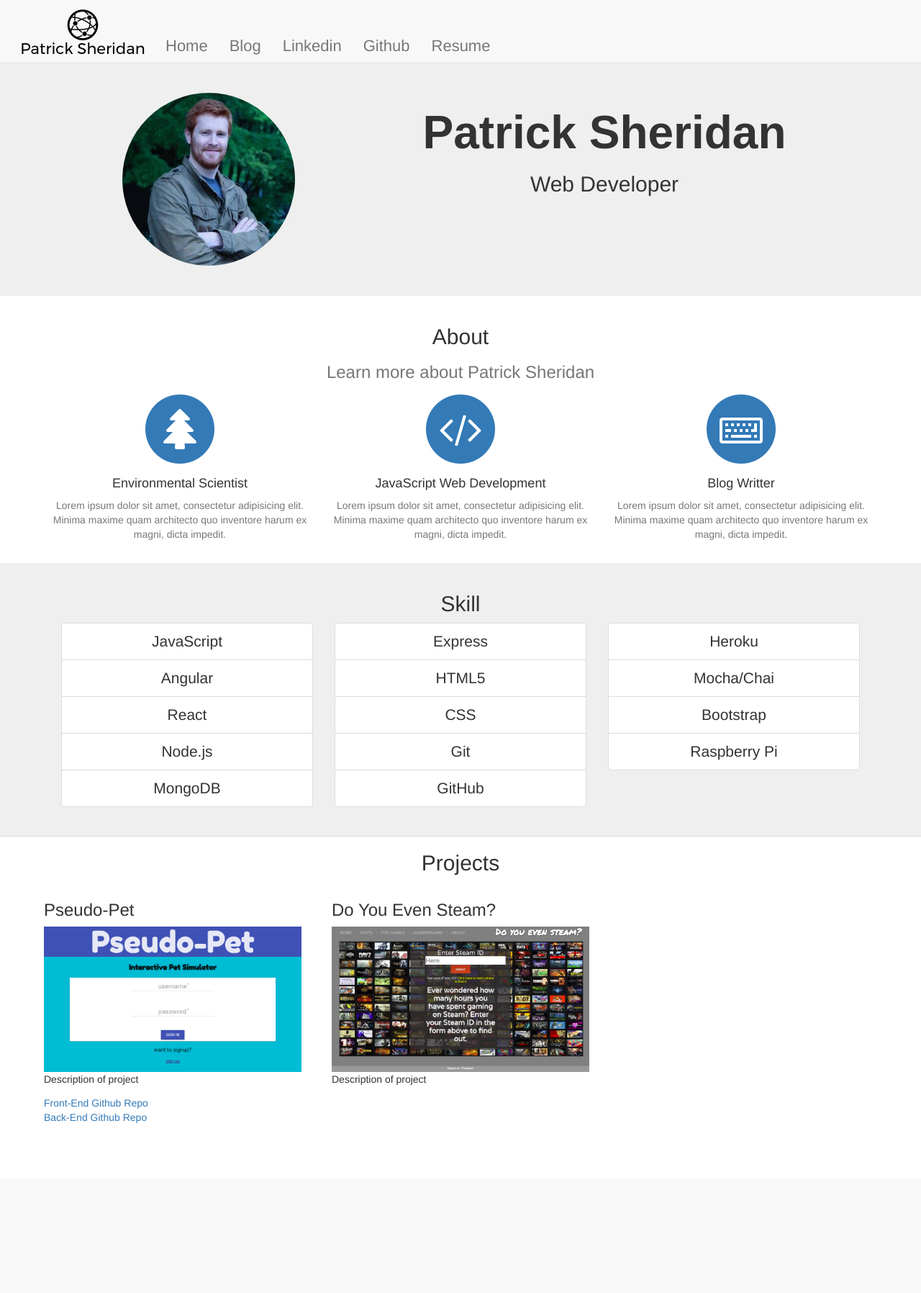
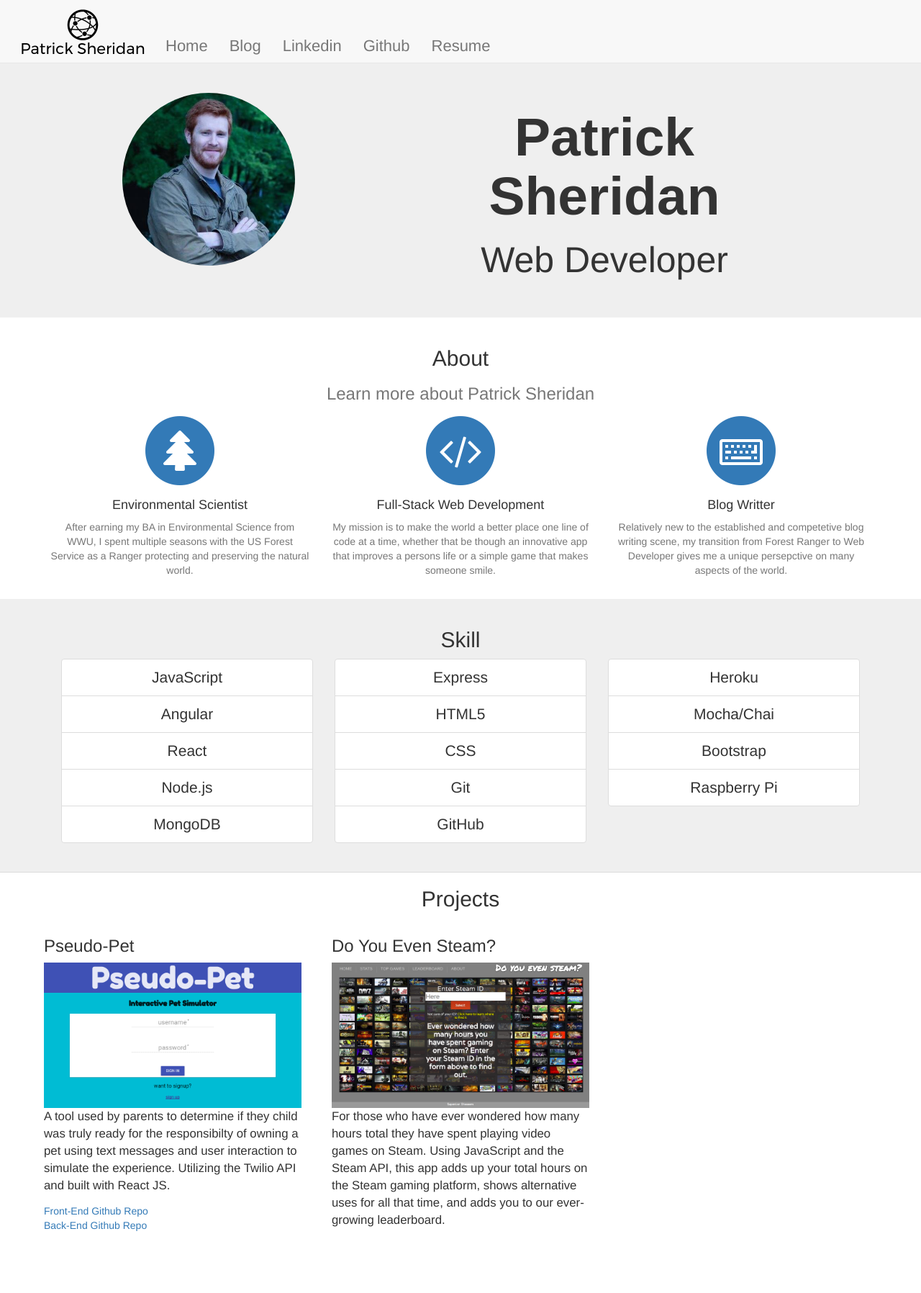
Before and after one commit to sheridp2/web-dev-portfolio, a PHP site: page / in a window 1280 px wide. Shown: the whole page at 72% size. Before the commit the page ends 1560 px from the top, so only its background shows below. Run offline with PHP 8.4, Linux system fonts and the light colour scheme; some libraries are stand-ins or nearby versions.

Commit message:
text added

```diff
--- a/public/index.html
+++ b/public/index.html
@@ -69,15 +69,15 @@
               <i class="fa fa-tree fa-stack-1x fa-inverse"></i>
             </span>
             <h4 class="service-heading">Environmental Scientist</h4>
-            <p class="text-muted">Lorem ipsum dolor sit amet, consectetur adipisicing elit. Minima maxime quam architecto quo inventore harum ex magni, dicta impedit.</p>
+            <p class="text-muted">After earning my BA in Environmental Science from WWU, I spent multiple seasons with the US Forest Service as a Ranger protecting and preserving the natural world.</p>
           </div>
           <div class="col-md-4">
             <span class="fa-stack fa-4x">
               <i class="fa fa-circle fa-stack-2x text-primary"></i>
               <i class="fa fa-code fa-stack-1x fa-inverse"></i>
             </span>
-            <h4 class="service-heading">JavaScript Web Development</h4>
-            <p class="text-muted">Lorem ipsum dolor sit amet, consectetur adipisicing elit. Minima maxime quam architecto quo inventore harum ex magni, dicta impedit.</p>
+            <h4 class="service-heading">Full-Stack Web Development</h4>
+            <p class="text-muted">My mission is to make the world a better place one line of code at a time, whether that be though an innovative app that improves a persons life or a simple game that makes someone smile.</p>
           </div>
           <div class="col-md-4">
             <span class="fa-stack fa-4x">
@@ -85,7 +85,7 @@
               <i class="fa fa-keyboard-o fa-stack-1x fa-inverse"></i>
             </span>
             <h4 class="service-heading">Blog Writter</h4>
-            <p class="text-muted">Lorem ipsum dolor sit amet, consectetur adipisicing elit. Minima maxime quam architecto quo inventore harum ex magni, dicta impedit.</p>
+            <p class="text-muted">Relatively new to the established and competetive blog writing scene, my transition from Forest Ranger to Web Developer gives me a unique persepctive on many aspects of the world.</p>
           </div>
         </div>
       </div>
@@ -141,7 +141,7 @@
             <div class="thumbnail">
               <h3>Pseudo-Pet</h3>
               <a href="https://paw-sibilites-frontend.herokuapp.com" target="_blank"><img src="./assets/pseudo-pet.png"></a>
-                <p>Description of project</p>
+              <p>A tool used by parents to determine if they child was truly ready for the responsibilty of owning a pet using text messages and user interaction to simulate the experience. Utilizing the Twilio API and built with React JS.</p>
               <a href="https://github.com/G4-Final-Project/PAWS-ibilities-frontend" target="_blank">Front-End Github Repo</a><br>
               <a href="https://github.com/G4-Final-Project/PAWS-ibilities-backend" target="_blank">Back-End Github Repo</a>
             </div>
@@ -150,7 +150,7 @@
             <div class="thumbnail">
               <h3>Do You Even Steam?</h3>
               <a href="https://do-you-even-steam.herokuapp.com/" target="_blank"><img src="./assets/steam.png"></a>
-                <p>Description of project</p>
+              <p>For those who have ever wondered how many hours total they have spent playing video games on Steam. Using JavaScript and the Steam API, this app adds up your total hours on the Steam gaming platform, shows alternative uses for all that time, and adds you to our ever-growing leaderboard.</p>
             </div>
           </div>
         </div>
--- a/public/main.css
+++ b/public/main.css
@@ -51,9 +51,13 @@
   padding-bottom: .75em;
 }
 .banner h1 {
-  font-size: 64px;
+  font-size: 75px;
   font-family: 'Shift', sans-serif;
   font-weight: bold;
+}
+
+.banner h2{
+  font-size: 50px
 }
 
 .self-image{
@@ -75,6 +79,7 @@
 }
 
 .projects p {
+  font-size: 1.2em;
   margin-bottom: 13px;
 }
 
```
Lines whose indentation alone changed are shown as unchanged.
